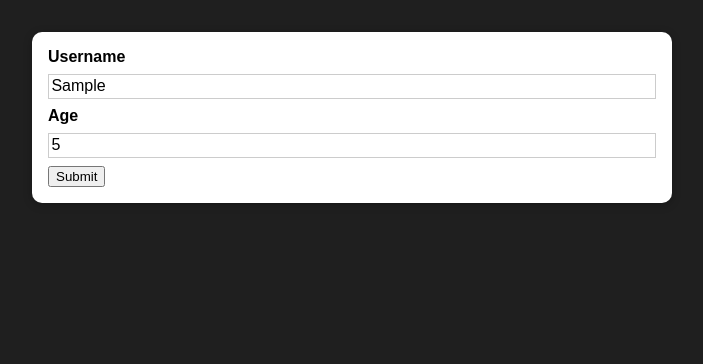
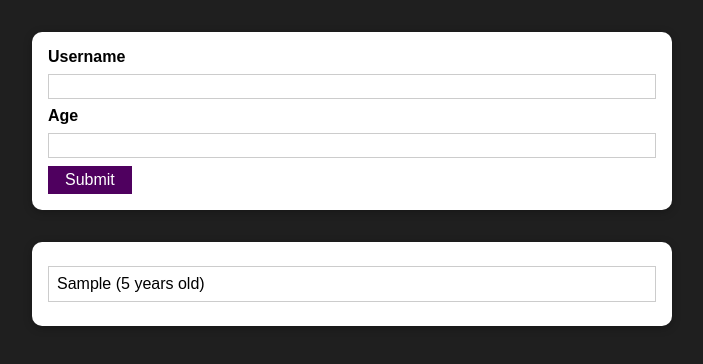
Before and after one commit to htslin103/React-Practice-Project-Part-1, a React (Create React App) app in the folder 01-starting-project/: page / in a window 1280 px wide. Both pictures are taken after typing "Sample", "5" into the empty fields and a click on the button "Submit". Shown: the top 364 px of the page, without its empty margins (288-991 px from the left). Built offline with nearby package versions, Linux system fonts and the light colour scheme.

Commit message:
Lifting the state up from AddUsers and UsersList to app.js

```diff
--- a/01-starting-project/src/App.js
+++ b/01-starting-project/src/App.js
@@ -1,11 +1,20 @@
-import React from 'react';
+import React, { useState } from 'react';
 import AddUser from './components/Users/AddUser';
-
+import UsersList from './components/Users/UsersList';
 
 function App() {
+  const [usersList, setUsersList] = useState([]);
+
+  const addUserHandler = (uName, uAge) =>{
+    setUsersList((prevUsersList) => {
+      return [...prevUsersList, {name: uName, age: uAge}];
+    });
+  };
+
   return (
     <div>
-    <AddUser />
+     <AddUser onAddUser = {addUserHandler}/>
+     <UsersList users = {usersList}/>
     </div>
   );
 }
--- a/01-starting-project/src/components/UI/Button.js
+++ b/01-starting-project/src/components/UI/Button.js
@@ -0,0 +1,18 @@
+
+import React from 'react';
+import classes from './Button.module.css';
+
+const Button = props =>
+{
+    return(
+    <button
+     className={classes.button}
+     type={props.type || 'button'}
+     onClick={props.onClick}
+     >
+        {props.children}
+    </button>
+    );
+}
+
+export default Button;
--- a/01-starting-project/src/components/Users/AddUser.js
+++ b/01-starting-project/src/components/Users/AddUser.js
@@ -1,24 +1,58 @@
-import React from 'react';
+import React, { useState } from 'react';
+
 import Card from '../UI/Card';
 //Here we want the user to be able to add name and age and enter it
 import classes from './AddUser.module.css';
+import Button from '../UI/Button';
+import UsersList from './UsersList';
+
 const AddUser = props => {
+    //useState constants
+    const [enteredUsername, setEnteredUsername] = useState('');
+    const [enteredAge, setEnteredAge] = useState('');
 
     const addUserHandler = (event) =>
     {
         //prevent the default of sending a request
         event.preventDefault();
-    }
+
+        //error handling
+        //If empty string or Age is 0, end fxn
+        if(enteredUsername.trim().length === 0 || enteredAge.trim().length === 0){
+            return;
+        }
+        //The +before enteredAge forces it to be an int
+        if(+enteredAge < 1)
+        {
+            return;
+        }
+
+        props.onAddUser(enteredUsername, enteredAge);
+
+        //set fields to default blank
+        setEnteredUsername('');
+        setEnteredAge('');
+    };
+
+    const usernameChangeHandler = (event) => {
+        setEnteredUsername(event.target.value);
+    };
+
+    const ageChangeHandler = (event) => {
+        setEnteredAge(event.target.value);
+    };
+
     return(
         //since Card is our own custom component, it doesn't know how to use className property so we have to write that
         //within our class component we called it className. If we picked something like ccsClassname then we would need to reference that in the card element
     <Card className={classes.input}>
         <form onSubmit={addUserHandler}>
             <label htmlFor='username'>Username</label>
-            <input id="username" type="text"/>
+            <input id="username" type="text" value = {enteredUsername} onChange={usernameChangeHandler}/>
             <label htmlFor='age'>Age</label>
-            <input id="age" type="number"/>
-            <button type="submit">Submit</button>
+            <input id="age" type="number" value = {enteredAge} onChange={ageChangeHandler}/>
+            {/* Our own custom button */}
+            <Button type="submit">Submit</Button>
         </form>
     </Card>
     );
--- /dev/null
+++ b/01-starting-project/src/components/Users/UsersList.js
@@ -0,0 +1,19 @@
+import React from 'react';
+import Card from '../UI/Card';
+import classes from './UsersList.module.css';
+
+const UsersList = (props) => {
+    return (
+    <Card className={classes.users}>
+     <ul>
+       {props.users.map((user =>
+        <li>
+            {user.name} ({user.age} years old)
+        </li>
+       ))}
+     </ul>
+    </Card>
+ );
+};
+
+export default UsersList;
--- /dev/null
+++ b/01-starting-project/src/components/Users/UsersList.module.css
@@ -0,0 +1,16 @@
+.users {
+    margin: 2rem auto;
+    width: 90%;
+    max-width: 40rem;
+  }
+
+  .users ul {
+    list-style: none;
+    padding: 1rem;
+  }
+
+  .users li {
+    border: 1px solid #ccc;
+    margin: 0.5rem 0;
+    padding: 0.5rem;
+  }
```
